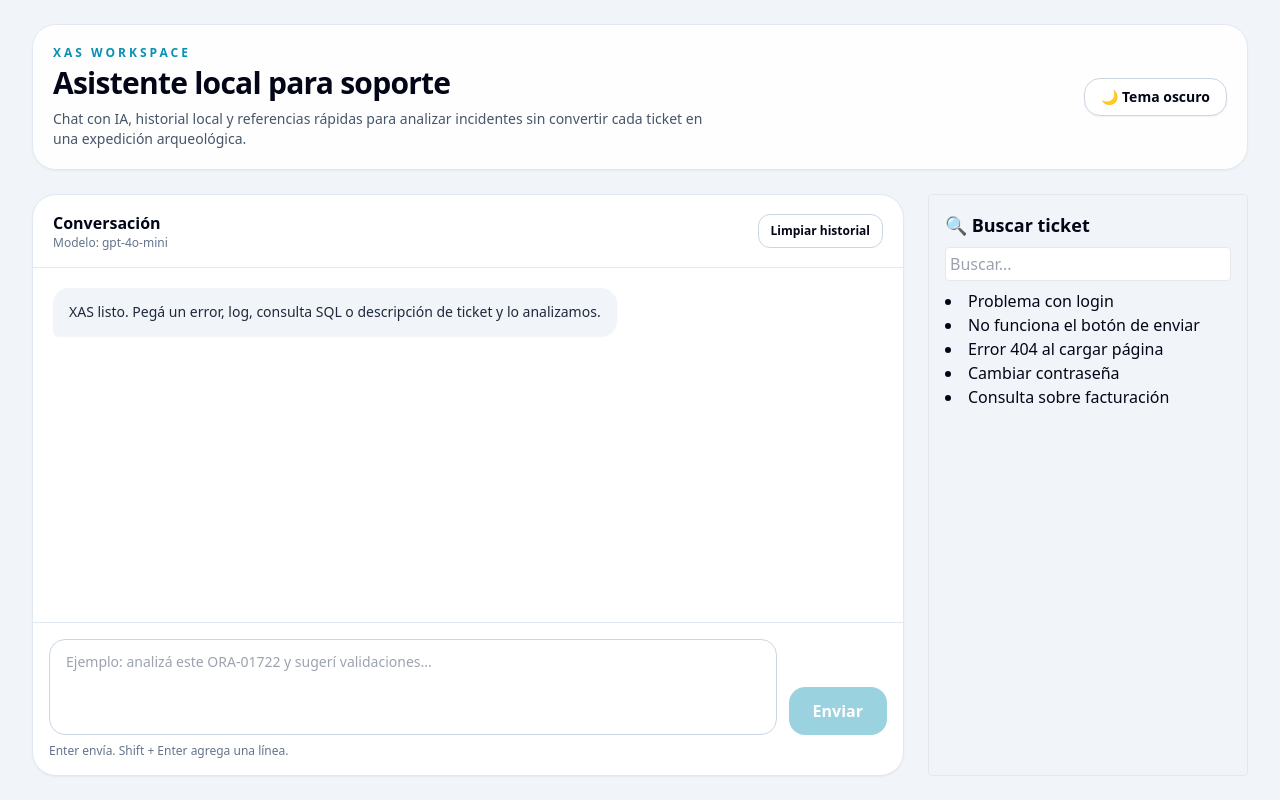
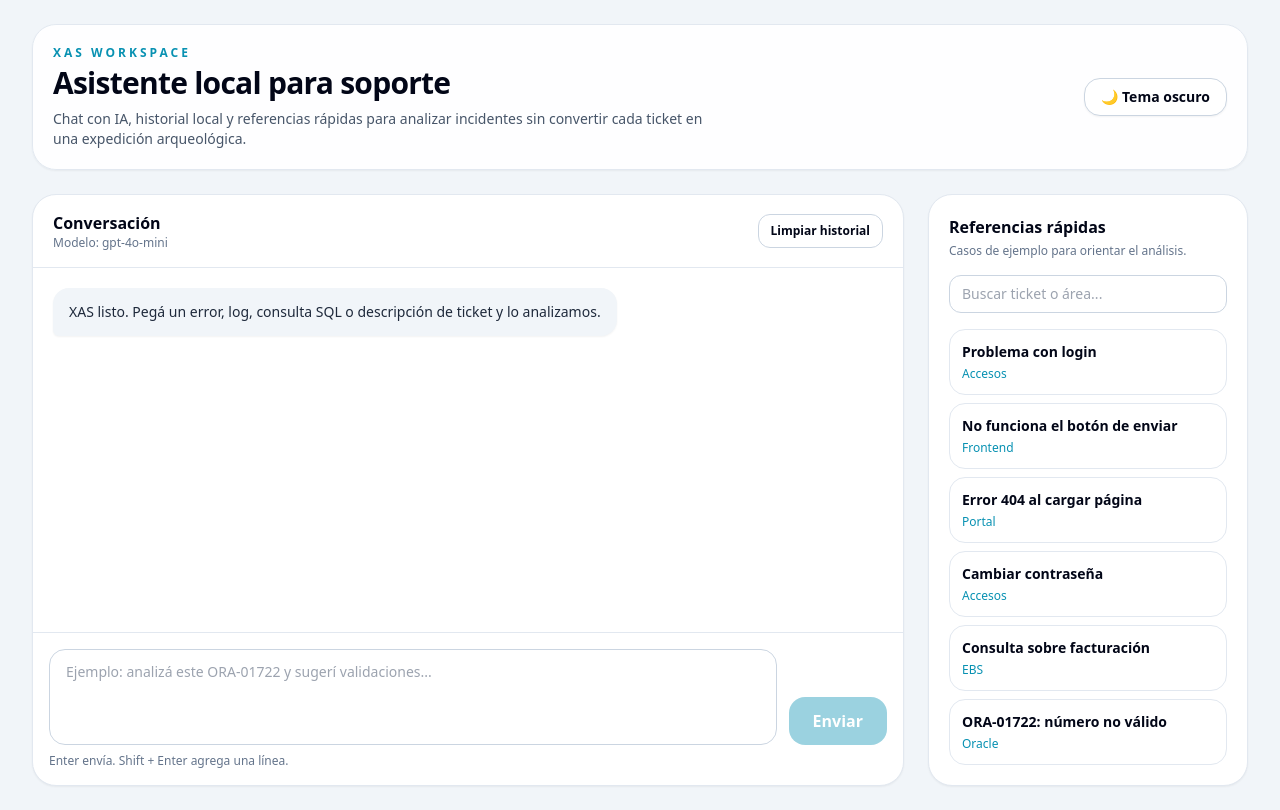
Before and after one commit to Facu199806/xas, a React (Vite) app: page / in a window 1280 px wide. Built offline with nearby package versions, Linux system fonts and the light colour scheme; no server answers.

Commit message:
feat: mejorar buscador de referencias

```diff
--- a/src/components/TicketFilter.jsx
+++ b/src/components/TicketFilter.jsx
@@ -1,36 +1,41 @@
-import { useState } from 'react'
+import { useMemo, useState } from 'react'
 
 const allTickets = [
-  'Problema con login',
-  'No funciona el botón de enviar',
-  'Error 404 al cargar página',
-  'Cambiar contraseña',
-  'Consulta sobre facturación',
+  { title: 'Problema con login', area: 'Accesos' },
+  { title: 'No funciona el botón de enviar', area: 'Frontend' },
+  { title: 'Error 404 al cargar página', area: 'Portal' },
+  { title: 'Cambiar contraseña', area: 'Accesos' },
+  { title: 'Consulta sobre facturación', area: 'EBS' },
+  { title: 'ORA-01722: número no válido', area: 'Oracle' },
 ]
 
-const TicketFilter = () => {
+export default function TicketFilter() {
   const [query, setQuery] = useState('')
-
-  const filtered = allTickets.filter((t) =>
-    t.toLowerCase().includes(query.toLowerCase())
-  )
+  const filtered = useMemo(() => {
+    const normalized = query.trim().toLowerCase()
+    if (!normalized) return allTickets
+    return allTickets.filter(({ title, area }) => `${title} ${area}`.toLowerCase().includes(normalized))
+  }, [query])
 
   return (
-    <div className="border p-4 rounded">
-      <h2 className="text-lg font-semibold mb-2">🔍 Buscar ticket</h2>
+    <aside className="h-fit rounded-3xl border border-slate-200 bg-white p-5 shadow-sm dark:border-slate-800 dark:bg-slate-900">
+      <h2 className="font-bold">Referencias rápidas</h2>
+      <p className="mt-1 text-xs text-slate-500 dark:text-slate-400">Casos de ejemplo para orientar el análisis.</p>
       <input
-        className="w-full border p-1 rounded mb-2 dark:bg-gray-800"
-        placeholder="Buscar..."
+        className="mt-4 w-full rounded-xl border border-slate-300 bg-white px-3 py-2 text-sm outline-none focus:border-cyan-500 dark:border-slate-700 dark:bg-slate-950"
+        placeholder="Buscar ticket o área..."
         value={query}
-        onChange={(e) => setQuery(e.target.value)}
+        onChange={(event) => setQuery(event.target.value)}
       />
-      <ul className="list-disc list-inside">
-        {filtered.map((ticket, i) => (
-          <li key={i}>{ticket}</li>
+      <div className="mt-4 space-y-2">
+        {filtered.map((ticket) => (
+          <article key={`${ticket.area}-${ticket.title}`} className="rounded-2xl border border-slate-200 p-3 dark:border-slate-800">
+            <p className="text-sm font-semibold">{ticket.title}</p>
+            <p className="mt-1 text-xs text-cyan-600 dark:text-cyan-400">{ticket.area}</p>
+          </article>
         ))}
-      </ul>
-    </div>
+        {!filtered.length && <p className="py-4 text-center text-sm text-slate-500">Sin coincidencias.</p>}
+      </div>
+    </aside>
   )
 }
-
-export default TicketFilter
```
